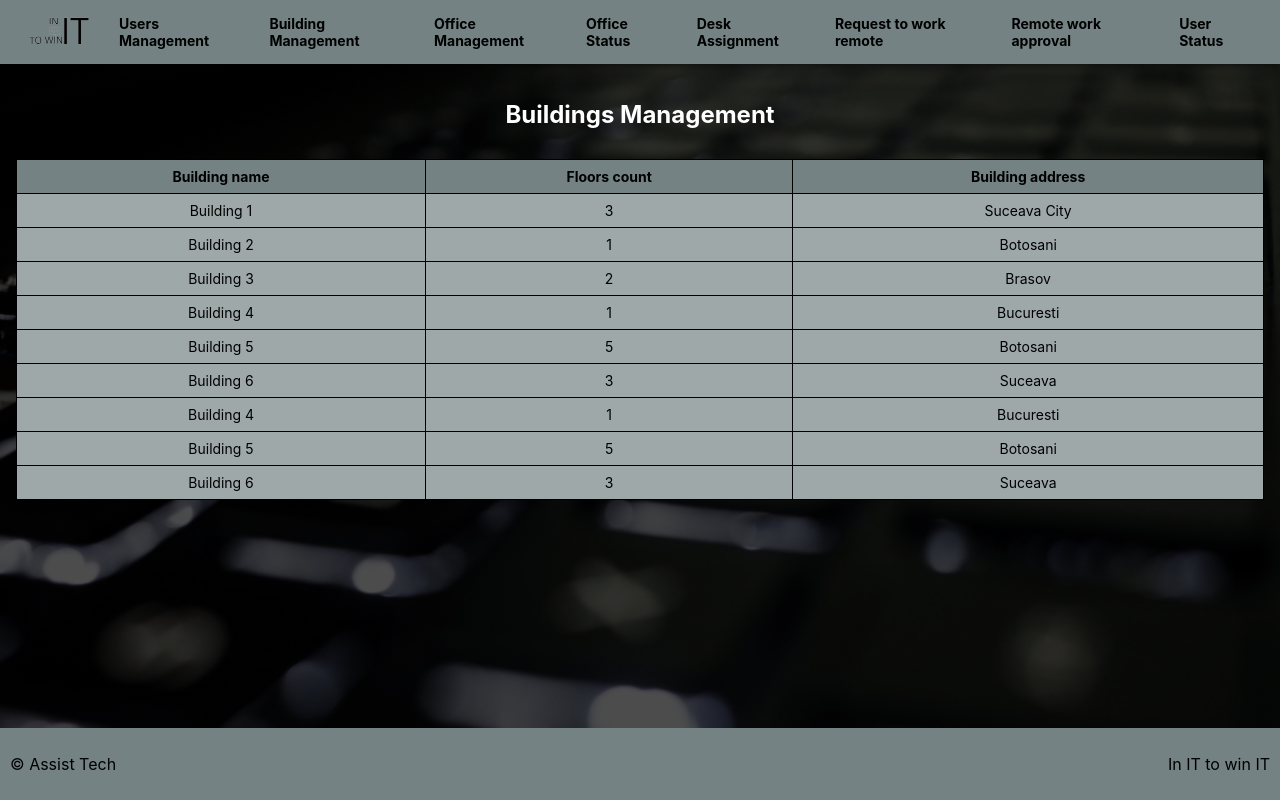
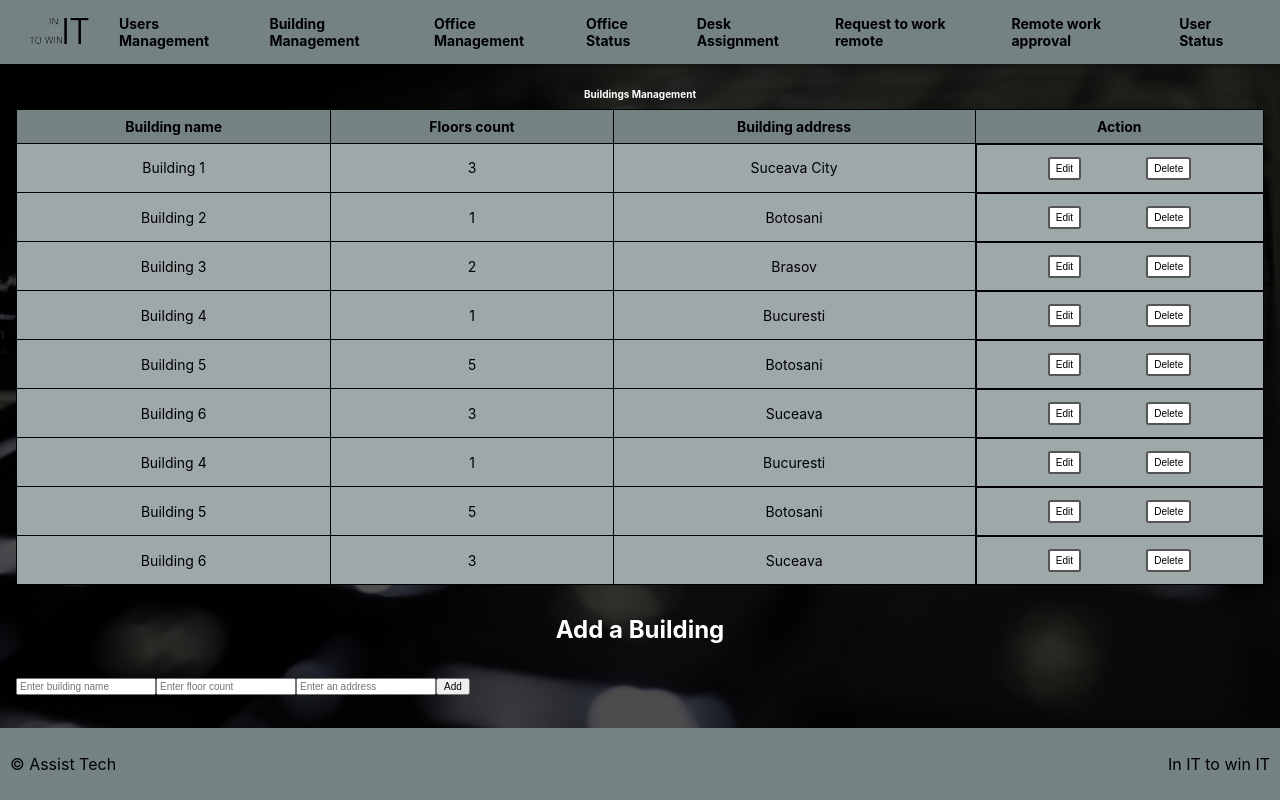
Before and after one commit to Catalinx99/assist-tech, a React (Create React App) app: page /building-management in a window 1280 px wide. Built offline with nearby package versions, Linux system fonts and the light colour scheme; data requests are answered from the project's data file.

Commit message:
Functional buttons on Building Management page

```diff
--- a/src/components/BuildingManagement/BuildingManagement.js
+++ b/src/components/BuildingManagement/BuildingManagement.js
@@ -1,21 +1,124 @@
-import { useEffect, useState } from "react"
+import { useEffect, useState, Fragment } from "react";
 import "../UsersManagementPage/UsersManagement.css";
 import serviceApi from "../services";
+import ReadOnlyRowBM from "./ReadOnlyRowBM";
+import EditableRowBM from "./EditableRowBM";
 
 const BuildingManagement = () => {
-  const service = new serviceApi();
-  const [buildings, setBuidings] = useState([]);
+  const services = new serviceApi();
+  const [buildings, setBuildings] = useState([]);
+
   const getBuildings = () => {
-    service.get('buildings').then((data) => {
-      setBuidings(data);
-    })
+    services.get('buildings').then((data) => {
+      setBuildings(data);
+    });
   }
+
   useEffect(() => {
     getBuildings();
     // eslint-disable-next-line react-hooks/exhaustive-deps
-  }, [])
+  }, []);
+
+  const [addFormData, setAddFormData] = useState({
+    name: '',
+    floorsCount: '',
+    address: ''
+  })
+  const [editFormData, setEditFormData] = useState({
+    name: '',
+    floorsCount: '',
+    address: ''
+  })
+
+  const [editBuildingId, setEditBuildingId] = useState(null);
+
+  const handleAddFormChange = (event) => {
+    event.preventDefault();
+
+    const fieldName = event.target.getAttribute('name');
+    const fieldValue = event.target.value;
+
+    const newFormData = { ...addFormData };
+    newFormData[fieldName] = fieldValue;
+
+    setAddFormData(newFormData);
+  };
+  const handleEditFormChange = (event) => {
+    event.preventDefault();
+    const fieldName = event.target.getAttribute('name');
+    const fieldValue = event.target.value;
+
+    const newFormData = { ...editFormData }
+    newFormData[fieldName] = fieldValue;
+
+    setEditFormData(newFormData);
+  }
+
+  const handleAddFormSubmit = (event) => {
+    event.preventDefault();
+
+    const newBuilding = {
+      name: addFormData.name,
+      floorsCount: addFormData.floorsCount,
+      address: addFormData.address
+    };
+
+    services.post("buildings", newBuilding).then(() => {
+      const newBuildings = [...buildings, newBuilding];
+      setBuildings(newBuildings);
+    });
+    // const newBuildings = [...buildings, newBuilding];
+    // setBuildings(newBuildings);
+  };
+  const handleEditFormSubmit = (event) => {
+    event.preventDefault();
+
+    const editedBuilding = {
+      id: editBuildingId,
+      name: editFormData.name,
+      floorsCount: editFormData.floorsCount,
+      address: editFormData.address
+    }
+
+    services.put(`builgings/${editBuildingId}`, editedBuilding).then(() => {
+      const newBuildings = [...buildings];
+
+      const index = buildings.findIndex((building) => building.id === editBuildingId);
+      newBuildings[index] = editedBuilding;
+      setBuildings(newBuildings);
+    })
+    // const newBuildings = [...buildings];
+    // const index = buildings.findIndex((building) => building.id === editBuildingId);
+    // newBuildings[index] = editedBuilding;
+
+    // setBuildings(newBuildings);
+    // setEditBuildingId(null);
+  }
+
+  const handleEditClick = (event, building) => {
+    event.preventDefault();
+    setEditBuildingId(building.id);
+    const formValues = {
+      name: building.name,
+      floorsCount: building.floorsCount,
+      address: building.address
+    }
+    setEditFormData(formValues);
+
+  }
+  const handleCancelClick = () => {
+    setEditBuildingId(null);
+  }
+  const handleDeleteClick = (buildingId) => {
+    const newBuildings = [...buildings];
+
+    const index = buildings.findIndex((building) => building.id === buildingId);
+    newBuildings.splice(index, 1);
+    setBuildings(newBuildings);
+  }
   return (
     <div className="appContainer">
+      <form onSubmit={handleEditFormSubmit}>
         <h2>Buildings Management</h2>
         <table>
           <thead>
@@ -23,19 +126,51 @@ const BuildingManagement = () => {
               <th>Building name</th>
               <th>Floors count</th>
               <th>Building address</th>
+              <th>Action</th>
             </tr>
           </thead>
           <tbody>
-          {buildings.map((building, index) =>
-            <tr key={index}>
-              <td>{building.name}</td>
-              <td>{building.floorsCount}</td>
-              <td>{building.address}</td>
-            </tr>
-
-          )}
+            {buildings.map((building) => (
+              <>
+                {editBuildingId === building.id ?
+                  (<EditableRowBM
+                    editFormData={editFormData}
+                    handleEditFormChange={handleEditFormChange}
+                    handleCancelClick={handleCancelClick} />
+                  ) : (
+                    <ReadOnlyRowBM
+                      building={building}
+                      handleEditClick={handleEditClick}
+                      handleDeleteClick={handleDeleteClick} />
+                  )
+                }
+              </>
+            ))}
           </tbody>
         </table>
+      </form>
+      <h2> Add a Building</h2>
+      <form onSubmit={handleAddFormSubmit}>
+        <input type="text"
+          name="name"
+          required="required"
+          placeholder="Enter building name"
+          onChange={handleAddFormChange}
+        />
+        <input type="number"
+          name="floorsCount"
+          required="required"
+          placeholder="Enter floor count"
+          onChange={handleAddFormChange}
+        />
+        <input type="text"
+          name="address"
+          required="required"
+          placeholder="Enter an address"
+          onChange={handleAddFormChange}
+        />
+        <button type="submit"> Add </button>
+      </form>
     </div>
   )
 }
--- /dev/null
+++ b/src/components/BuildingManagement/EditableRowBM.js
@@ -0,0 +1,42 @@
+import "../UsersManagementPage/UsersManagement.css";
+
+const EditableRowBM = ({ editFormData, handleEditFormChange, handleCancelClick }) => {
+  return (
+    <tr className='inputs'>
+      <td>
+        <input
+          type="text"
+          required="required"
+          placeholder="Enter building name"
+          name="name"
+          value={editFormData.name}
+          onChange={handleEditFormChange} />
+      </td>
+      <td>
+        <input
+          type="number"
+          required="required"
+          placeholder="Enter floors counts"
+          name="floorsCount"
+          value={editFormData.floorsCount}
+          onChange={handleEditFormChange} />
+      </td>
+      <td>
+        <input
+          type="address"
+          required="required"
+          placeholder='Enter the address'
+          name="address"
+          value={editFormData.address}
+          onChange={handleEditFormChange} />
+      </td>
+      <td>
+        <button type="submit" className="button"> Save </button>
+        <button type="button" onClick={handleCancelClick} className="button">
+          Cancel </button>
+      </td>
+    </tr >
+  )
+}
+
+export default EditableRowBM
--- /dev/null
+++ b/src/components/BuildingManagement/ReadOnlyRowBM.js
@@ -0,0 +1,22 @@
+/* eslint-disable eqeqeq */
+import "../UsersManagementPage/UsersManagement.css";
+
+const ReadOnlyRowBM = ({ building, handleEditClick, handleDeleteClick }) => {
+  return (
+    <tr>
+      <td className='buildingField'> {building.name} </td>
+      <td className='buildingField'> {building.floorsCount} </td>
+      <td className='buildingField'> {building.address} </td>
+      <td>
+        <button type='button' onClick={(event) => handleEditClick(event, building)} className="button">
+          Edit
+        </button>
+        <button type='button' onClick={() => handleDeleteClick(building.id)} className="button">
+          Delete
+        </button>
+      </td>
+    </tr >
+  );
+};
+
+export default ReadOnlyRowBM
```
Lines whose indentation alone changed are shown as unchanged.
